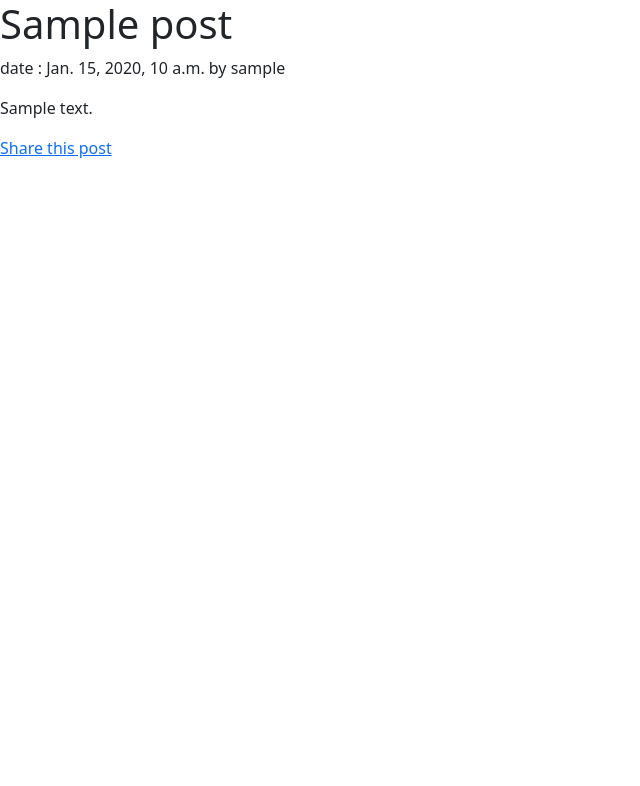
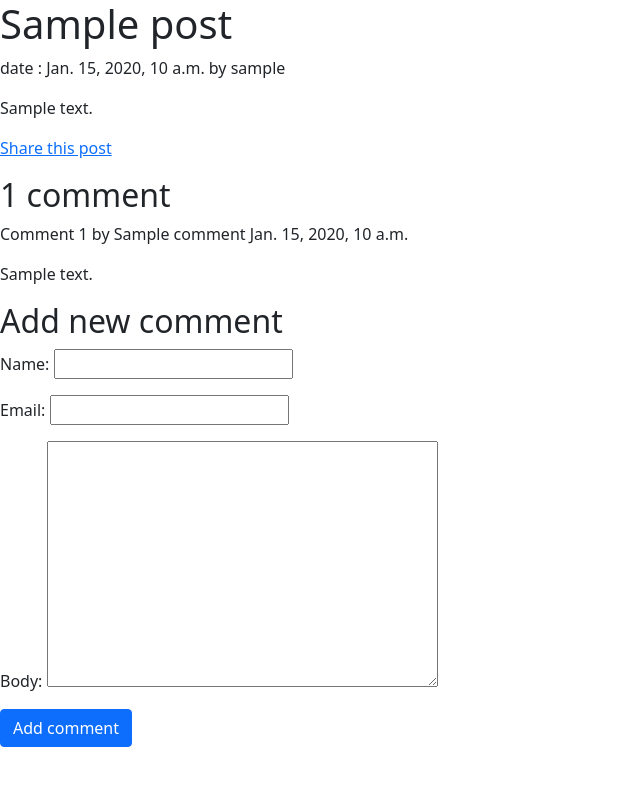
Before and after one commit to imanhpr/simple_django_blog, a Django app: a page that uses blog/templates/blog/post/detail.html in a window 1280 px wide. Shown: the top 786 px of the page, without its empty margins (0-640 px from the left). Run offline with Django 3.2, Linux system fonts and the light colour scheme; tables that the repository leaves empty hold one stand-in row (values such as "Sample post").

Commit message:
ADD: Add simple Comment system

```diff
--- a/blog/templates/blog/post/detail.html
+++ b/blog/templates/blog/post/detail.html
@@ -8,4 +8,32 @@
 <p>
     <a href="{% url 'blog:post_share' post.pk %}">Share this post</a>
 </p>
+<div>
+    {% with comments.count as total_comment %}
+        <h2>{{ total_comment }} comment{{ total_comment|pluralize }}</h2>
+    {% endwith %}
+</div>
+<div>
+    {% for comment in comments %}
+        <div>
+            <p>
+                Comment {{ forloop.counter }} by {{ comment.name }} {{comment.created}}
+            </p>
+            <p>{{ comment.body }}</p>
+        </div>
+    {% empty %}
+        <p>No Comments to show</p>
+    {% endfor %}
+</div>
+
+{% if new_comment %}
+    <h2>Your Comment Add!</h2>
+{% else %}
+    <h2>Add new comment</h2>
+    <form method="POST">
+        {{comment_form.as_p}}
+        {% csrf_token %}
+        <input class="btn btn-primary" type="submit" value="Add comment">
+    </form>
+{% endif %}
 {% endblock content %}
--- a/blog/views.py
+++ b/blog/views.py
@@ -5,8 +5,8 @@ from django.core.paginator import EmptyPage, PageNotAnInteger, Paginator
 from django.http import HttpRequest, HttpResponse
 from django.shortcuts import get_object_or_404, render
 
-from blog.forms import EmailPostForm
-from blog.models import Post
+from blog.forms import EmailPostForm, CommentForm
+from blog.models import Post, Comment
 
 SlugType = NewType("SlugType", str)
 
@@ -41,7 +41,26 @@ def post_detail(request: HttpRequest, year: int, month: int, day: int, post: Slu
         publish__month=month,
         publish__day=day,
     )
-    return render(request, "blog/post/detail.html", {"post": post})
+    comments = post.comments.filter(active=True)
+    new_comment = None
+    if request.method == "POST":
+        comments_form = CommentForm(data=request.POST)
+        if comments_form.is_valid():
+            new_comment = comments_form.save(commit=False)
+            new_comment.post = post
+            new_comment.save()
+    else :
+        comments_form = CommentForm()
+    return render(
+        request,
+        "blog/post/detail.html",
+        {
+            "post": post,
+            "comments": comments,
+            "new_comment": new_comment,
+            "comment_form": comments_form,
+        },
+    )
 
 
 def post_share(request: HttpRequest, post_id: int):
@@ -75,6 +94,6 @@ def post_share(request: HttpRequest, post_id: int):
         {
             "post": post,
             "form": form,
-            "sent" : sent,
+            "sent": sent,
         },
     )
```
